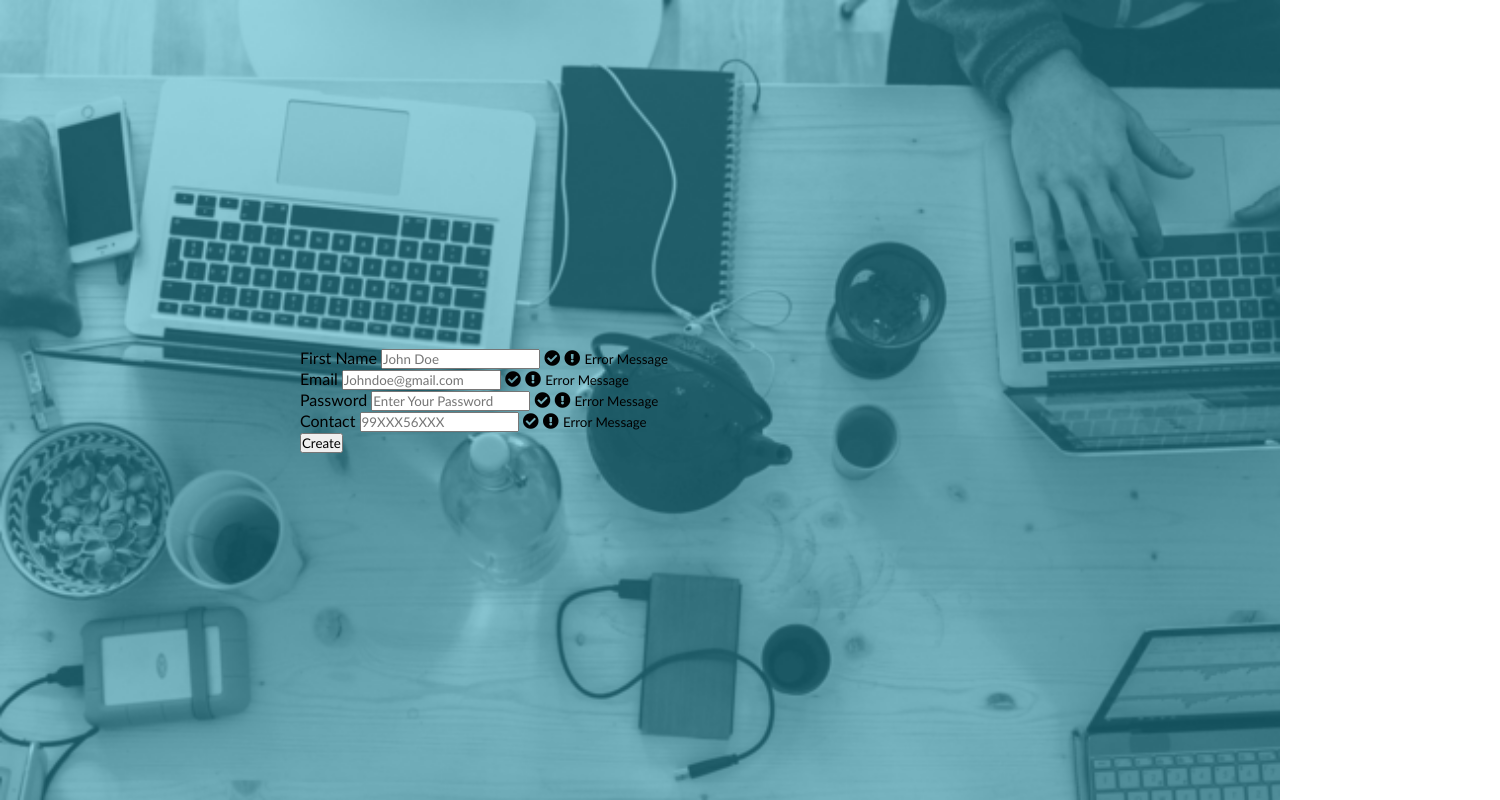
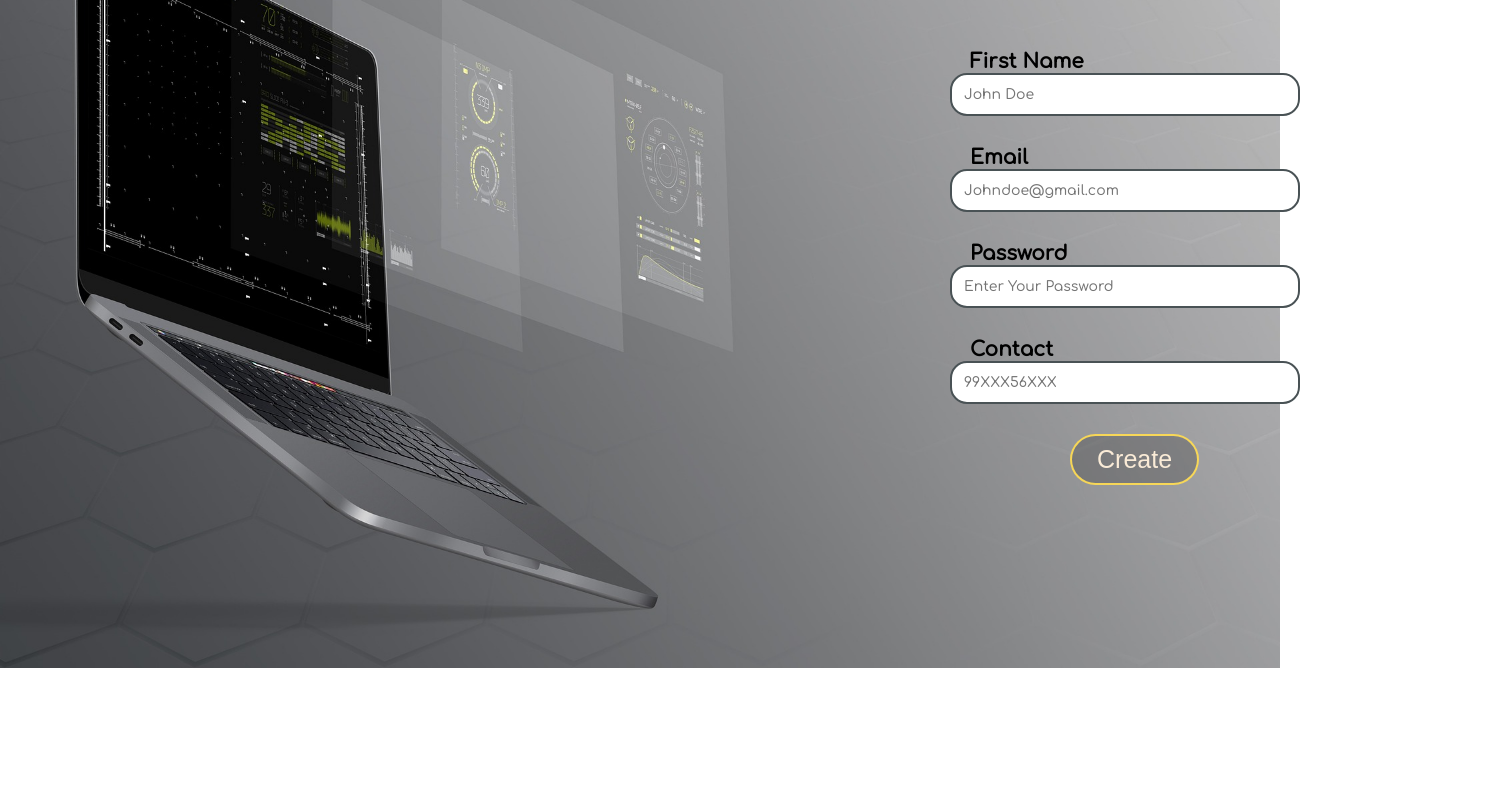
Before and after one commit to sanchit28/nHance.github.io, a plain HTML site: page Create.html in a window 1280 px wide. Shown: the whole page, 1500 px wide, since content can reach past the window. Drawn offline with nearby package versions, Linux system fonts and the light colour scheme.

Commit message:
filename correction
filename update in create.html to link js and css(correction)

```diff
--- a/Create.html
+++ b/Create.html
@@ -14,7 +14,7 @@
         integrity="sha512-PgQMlq+nqFLV4ylk1gwUOgm6CtIIXkKwaIHp/PAIWHzig/lKZSEGKEysh0TCVbHJXCLN7WetD8TFecIky75ZfQ=="
         crossorigin="anonymous" />
         <!-- To link CSS and JS-->
-    <link rel="stylesheet" type="text/css" href="style.css">
+    <link rel="stylesheet" type="text/css" href="Create_style.css">
 </head>
 <body>
 
@@ -68,6 +68,6 @@
 
     <script src="https://unpkg.com/sweetalert/dist/sweetalert.min.js"></script>
 
-    <script src="script.js"></script>
+    <script src="Create.js"></script>
 </body>
 </html>
```
